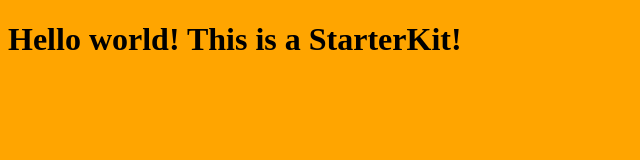
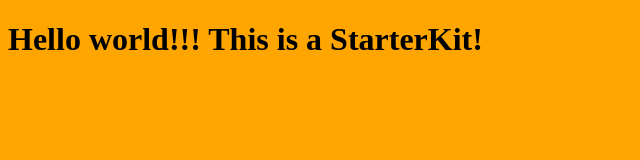
Before and after one commit to rockoman71/node, a website: page public/index.html in a window 1280 px wide. Shown: the whole page, without its empty margins (0-640 px from the left). Drawn offline with Linux system fonts and the light colour scheme.

Commit message:
Update index.html

```diff
--- a/public/index.html
+++ b/public/index.html
@@ -7,6 +7,6 @@
     <meta name="viewport" content="width=device-width, initial-scale=1">
 </head>
 <body  style="background-color:orange;">
-<h1>Hello world! This is a StarterKit!</h1>
+<h1>Hello world!!! This is a StarterKit!</h1>
 </body>
 </html>
```
